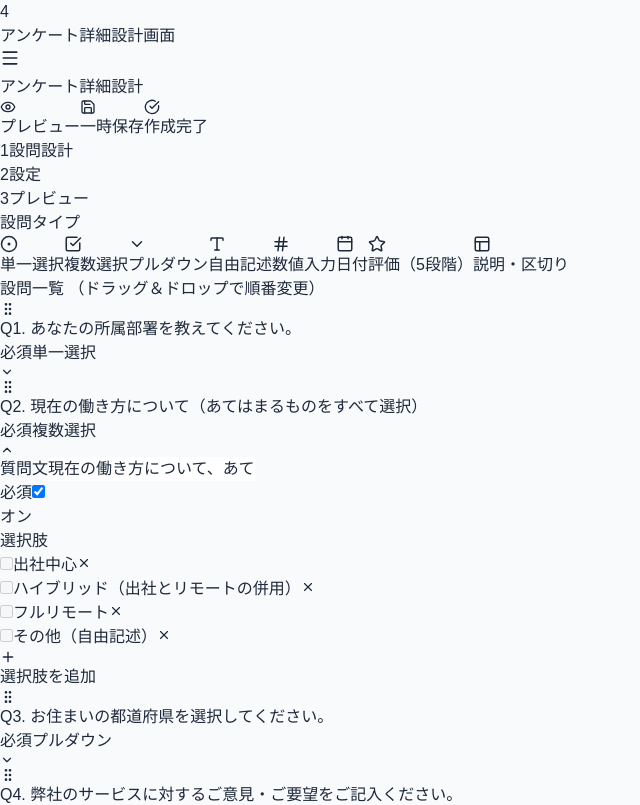
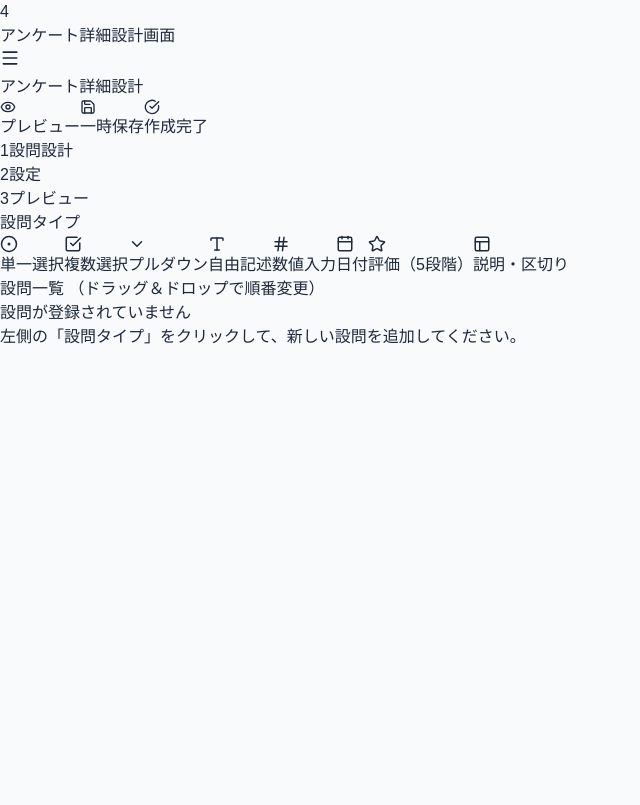
Before and after one commit to kojun1108/survey-designer, a React (Vite) app: page / in a window 1280 px wide. Shown: the top 805 px of the page, without its empty margins (0-640 px from the left). Built offline with nearby package versions, Linux system fonts and the light colour scheme.

Commit message:
feat: change initial state to empty list with guidelines

```diff
--- a/src/App.tsx
+++ b/src/App.tsx
@@ -7,20 +7,9 @@ import { QuestionCard, QuestionEditor } from './components/QuestionItems';
 import type { Question } from './components/QuestionItems';
 
 export default function App() {
-  // すべての設問タイプを1回ずつ押して追加した状態の初期データ
-  const [questions, setQuestions] = useState<Question[]>([
-    { id: 'initial-single', number: 'Q1', title: 'あなたの所属部署を教えてください。', type: '単一選択', required: true },
-    { id: 'initial-multiple', number: 'Q2', title: '現在の働き方について（あてはまるものをすべて選択）', type: '複数選択', required: true },
-    { id: 'initial-dropdown', number: 'Q3', title: 'お住まいの都道府県を選択してください。', type: 'プルダウン', required: true },
-    { id: 'initial-text', number: 'Q4', title: '弊社のサービスに対するご意見・ご要望をご記入ください。', type: '自由記述', required: false },
-    { id: 'initial-number', number: 'Q5', title: 'あなたの年齢をご入力ください。', type: '数値入力', required: false },
-    { id: 'initial-date', number: 'Q6', title: 'ご希望の参加日程を選択してください。', type: '日付', required: false },
-    { id: 'initial-rating', number: 'Q7', title: '今回のイベントの満足度を教えてください。', type: '評価（5段階）', required: true },
-    { id: 'initial-divider', number: 'Q8', title: 'ここからは、あなたご自身に関する質問となります。', type: '説明・区切り', required: false },
-  ]);
-
-  // 最初からQ2を展開状態にしておく
-  const [openQuestionId, setOpenQuestionId] = useState<string | null>('initial-multiple');
+  // 1. 初期状態を空の配列にする
+  const [questions, setQuestions] = useState<Question[]>([]);
+  const [openQuestionId, setOpenQuestionId] = useState<string | null>(null);
 
   // サイドバーがクリックされたときに、新しい設問をリストの末尾に追加する関数
   const handleAddQuestion = (typeId: QuestionTypeId) => {
@@ -95,9 +84,11 @@ export default function App() {
               );
             })}
 
+            {/* 設問がゼロの時の案内表示（点線のボックス） */}
             {questions.length === 0 && (
-              <div className="text-center py-12 text-slate-400 border-2 border-dashed border-slate-200 rounded-lg">
-                左側の「設問タイプ」をクリックして、設問を追加してください。
+              <div className="text-center py-24 text-slate-400 border-2 border-dashed border-slate-200 rounded-lg bg-slate-50/50">
+                <p className="text-sm font-medium text-slate-500 mb-1">設問が登録されていません</p>
+                <p className="text-xs text-slate-400">左側の「設問タイプ」をクリックして、新しい設問を追加してください。</p>
               </div>
             )}
           </main>
```
